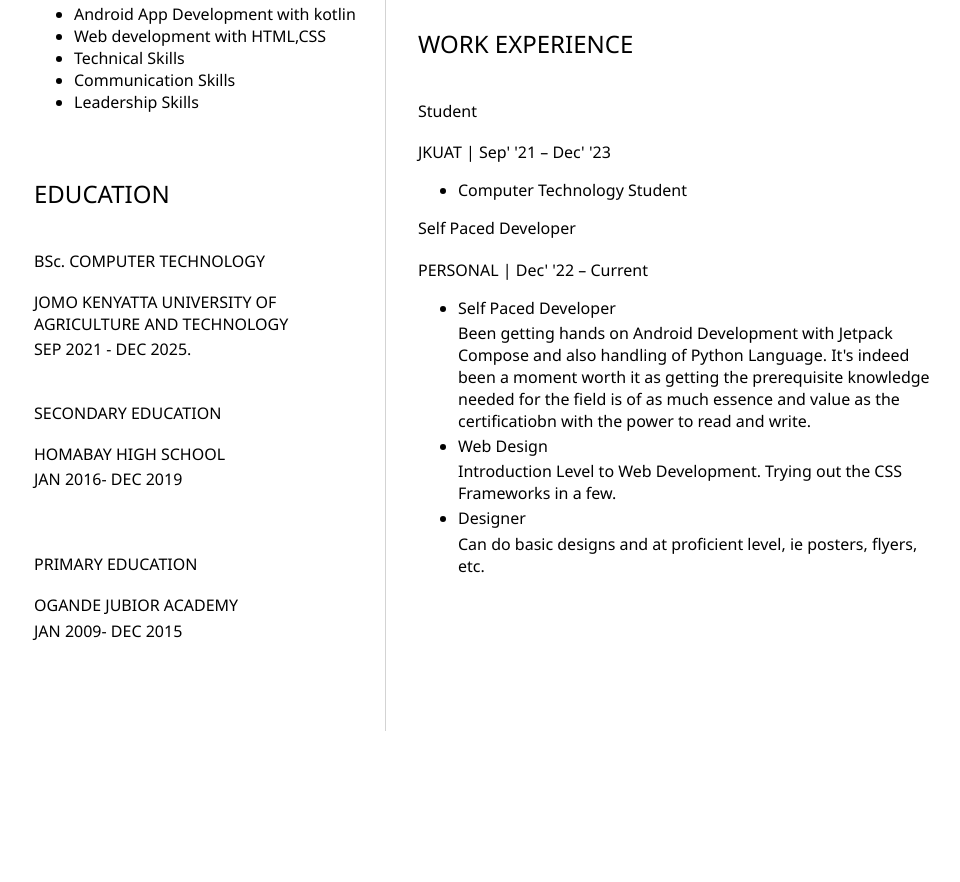
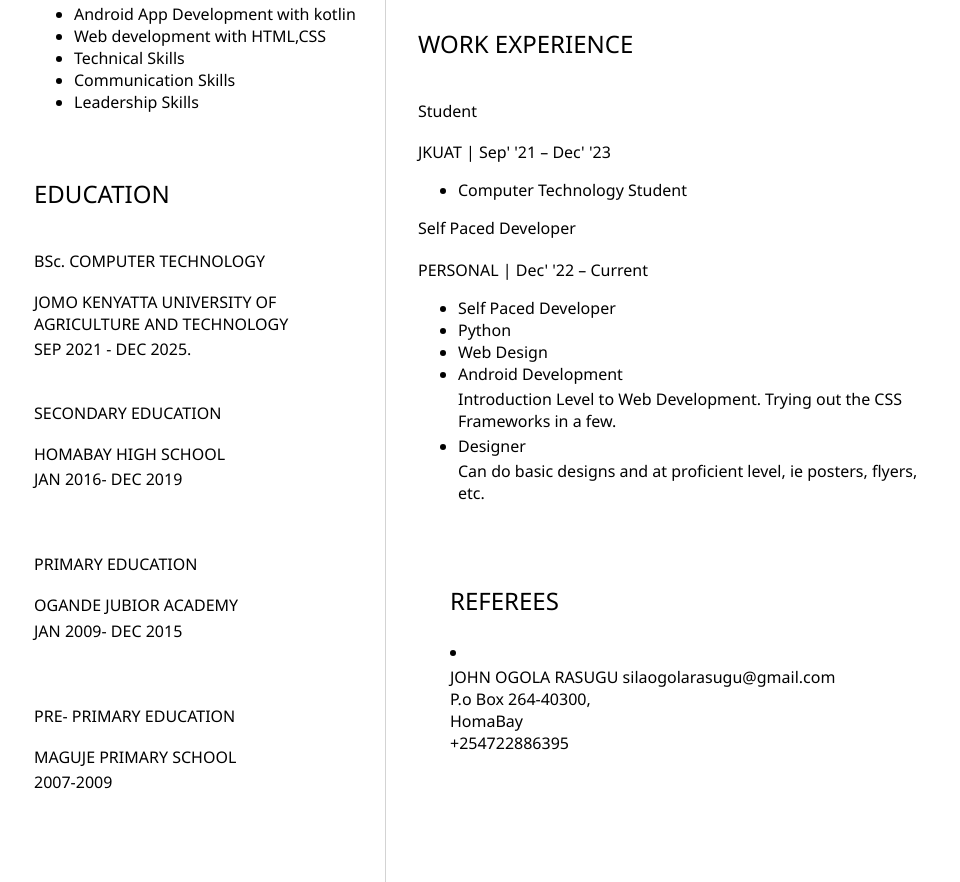
Before and after one commit to OGOLA-SOSPETER/Resume, a plain HTML site: page index.html in a window 1280 px wide. Shown: the part 726-1608 px from the top of the page, without its empty margins (158-1118 px from the left). Before the commit the page ends 1457 px from the top, so only its background shows below. Drawn offline with Linux system fonts and the light colour scheme.

Commit message:
Resume Profile Update

```diff
--- a/index.html
+++ b/index.html
@@ -82,6 +82,16 @@
                            JAN 2009- DEC 2015
                         </p>
                     </BR>
+
+                    <BR>
+                        <h3>PRE- PRIMARY EDUCATION</h3>
+                        <p>
+                            MAGUJE PRIMARY SCHOOL
+                        </p>
+                        <p>
+                           2007-2009
+                        </p>
+                    </BR>
 				</section>
 			</article>
 			<article id="mainRight">
@@ -117,12 +127,9 @@ I possess various awards in leadership, hence with no doubt a leader in the Maki
                     </p>
                     <ul>
                             <li>Self Paced Developer</li>
-                            <p>Been getting hands on Android Development with Jetpack Compose
-                                and also handling of Python Language.
-                                It's indeed been a moment worth it as getting the prerequisite knowledge needed for the field is of as much essence and value as the certificatiobn with the power to read and write.
-
-                            </p>
+                            <li>Python</li>
                             <li>Web Design</li>
+                            <li>Android Development</li>
                             <p>Introduction Level to Web Development.
                                 Trying out the CSS Frameworks in a few.
                             </p>
@@ -130,17 +137,19 @@ I possess various awards in leadership, hence with no doubt a leader in the Maki
                             <p>Can do basic designs and at proficient level, ie posters, flyers, etc.</p>
 
                     </ul>
-
-                    <!-- <h3>Job Title 2</h3>
-                    <p>
-                        Organization Name Goes Here | Start Month – End Month
-                    </p>
-                    <ul>
-                            <li>Task 1 - Write what you did!</li>
-                            <li>Task 2 - Write what you did!</li>
-                            <li>Write the outcomes/impact of your contribution</li>
-
-                    </ul> -->
+                    <br><br>
+                    <section>
+                        <h2 style="-ms-text-underline-position: under; text-underline-position: below;">REFEREES</h2>
+<li>
+    <P>
+        JOHN OGOLA RASUGU
+        silaogolarasugu@gmail.com<br>
+        P.o Box 264-40300,<br>
+        HomaBay<br>
+        +254722886395
+    </P>
+    </li>
+                    </section>
 				</section>
 			</article>
 		</main>
```
